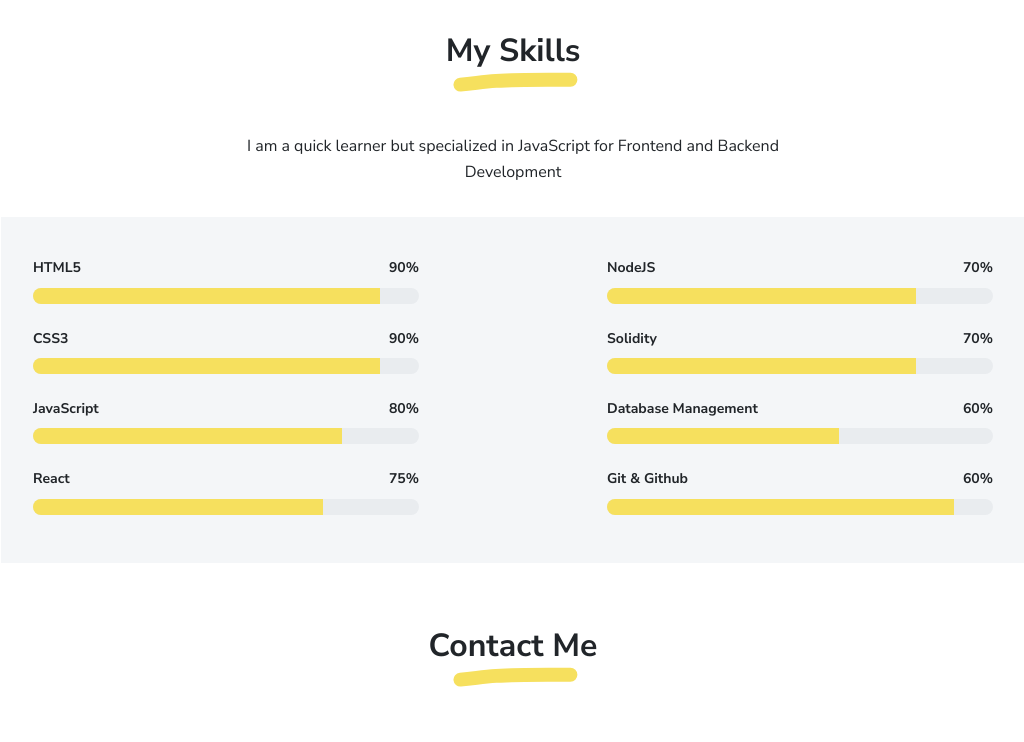
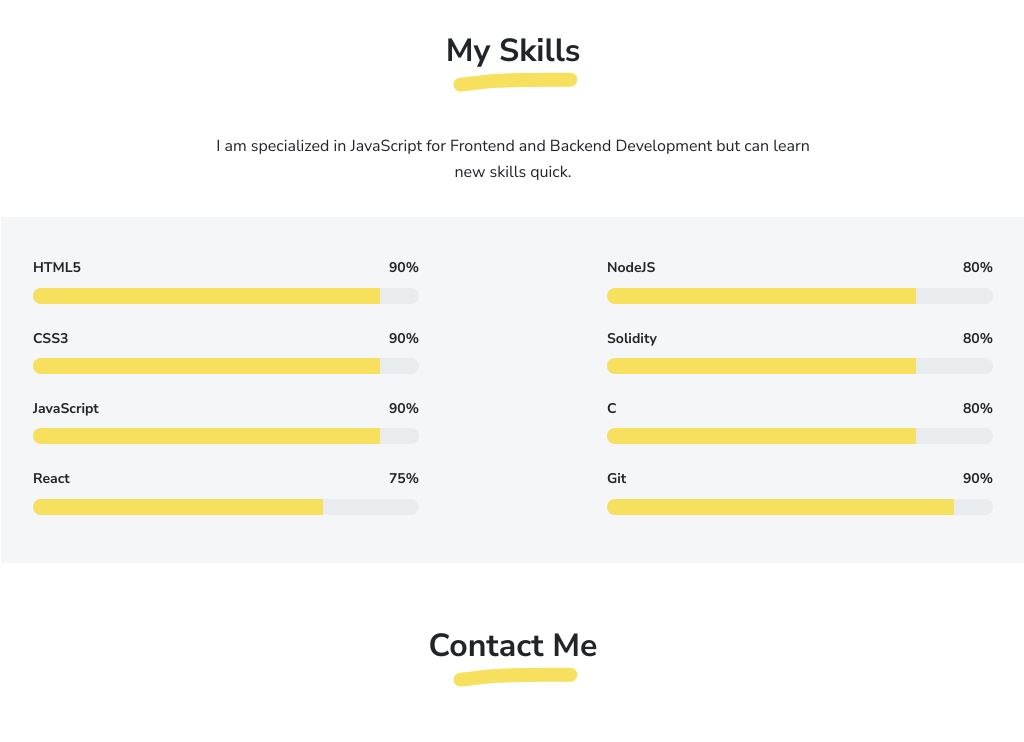
Before and after one commit to Hexdee/hexdee.github.io, a plain HTML site: page index.html in a window 1280 px wide. Shown: the part 1400-2142 px from the top of the page, without its empty margins (127-1151 px from the left). Drawn offline with Linux system fonts and the light colour scheme.

Commit message:
Update index.html

```diff
--- a/index.html
+++ b/index.html
@@ -31,7 +31,7 @@
     <header class="bg-light">
 
       <nav class="navbar navbar-expand-lg navbar-light bg-light" id="header-nav" role="navigation">
-        <div class="container"><a class="link-dark navbar-brand site-title mb-0" href="#">My Resume</a>
+        <div class="container"><a class="link-dark navbar-brand site-title mb-0" href="#">Hex Dee </a>
           <button class="navbar-toggler" type="button" data-bs-toggle="collapse" data-bs-target="#navbarSupportedContent" aria-controls="navbarSupportedContent" aria-expanded="false" aria-label="Toggle navigation"><span class="navbar-toggler-icon"></span></button>
           <div class="collapse navbar-collapse" id="navbarSupportedContent">
             <ul class="navbar-nav ms-auto me-2">
@@ -79,7 +79,7 @@
     <div class="row">
       <div class="col-md-6">
         <h2 class="h4 my-2">Hello! I'm Lukman Saheed.</h2>
-        <p>I am passionate about tech and Web Development. I am a skilled front-end and backend developer. I am a quick learner and a team worker that gets the job done. I can easily capitalize on low hanging fruits and quickly maximize timely deliverables for real-time schemas.</p>
+        <p>I am passionate about tech and Web Development. I am a skilled frontend and backend developer. I am a quick learner and a team worker that gets the job done. I can easily capitalize on low hanging fruits and quickly maximize timely deliverables for real-time schemas.</p>
         <div class="row mt-3">
           <div class="col-sm-2">
             <div class="pb-1">Age:</div>
@@ -127,7 +127,7 @@
       <h2 class="marker marker-center">My Skills</h2>
     </div>
     <div class="text-center">
-      <p class="mx-auto mb-3" style="max-width:600px">I am a quick learner but specialized in JavaScript for Frontend and Backend Development</p>
+      <p class="mx-auto mb-3" style="max-width:600px">I am specialized in JavaScript for Frontend and Backend Development but can learn new skills quick.</p>
     </div>
     <div class="bg-light p-3">
       <div class="row">
@@ -145,9 +145,9 @@
             </div>
           </div>
           <div class="py-1">
-            <div class="d-flex text-small fw-bolder"><span class="me-auto">JavaScript</span><span>80%</span></div>
+            <div class="d-flex text-small fw-bolder"><span class="me-auto">JavaScript</span><span>90%</span></div>
             <div class="progress my-1">
-              <div class="progress-bar bg-primary" role="progressbar" data-aos="zoom-in-right" data-aos-delay="300" data-aos-anchor=".skills-section" style="width: 80%" aria-valuenow="80" aria-valuemin="0" aria-valuemax="100"></div>
+              <div class="progress-bar bg-primary" role="progressbar" data-aos="zoom-in-right" data-aos-delay="300" data-aos-anchor=".skills-section" style="width: 90%" aria-valuenow="80" aria-valuemin="0" aria-valuemax="100"></div>
             </div>
           </div>
           <div class="py-1">
@@ -159,25 +159,25 @@
         </div>
         <div class="col-md-5 offset-md-2">
           <div class="py-1">
-            <div class="d-flex text-small fw-bolder"><span class="me-auto">NodeJS</span><span>70%</span></div>
+            <div class="d-flex text-small fw-bolder"><span class="me-auto">NodeJS</span><span>80%</span></div>
             <div class="progress my-1">
               <div class="progress-bar bg-primary" role="progressbar" data-aos="zoom-in-right" data-aos-delay="400" data-aos-anchor=".skills-section" style="width: 80%" aria-valuenow="80" aria-valuemin="0" aria-valuemax="100"></div>
             </div>
           </div>
           <div class="py-1">
-            <div class="d-flex text-small fw-bolder"><span class="me-auto">Solidity</span><span>70%</span></div>
+            <div class="d-flex text-small fw-bolder"><span class="me-auto">Solidity</span><span>80%</span></div>
             <div class="progress my-1">
               <div class="progress-bar bg-primary" role="progressbar" data-aos="zoom-in-right" data-aos-delay="500" data-aos-anchor=".skills-section" style="width: 80%" aria-valuenow="80" aria-valuemin="0" aria-valuemax="100"></div>
             </div>
           </div>
           <div class="py-1">
-            <div class="d-flex text-small fw-bolder"><span class="me-auto">Database Management</span><span>60%</span></div>
+            <div class="d-flex text-small fw-bolder"><span class="me-auto">C</span><span>80%</span></div>
             <div class="progress my-1">
-              <div class="progress-bar bg-primary" role="progressbar" data-aos="zoom-in-right" data-aos-delay="600" data-aos-anchor=".skills-section" style="width: 60%" aria-valuenow="60" aria-valuemin="0" aria-valuemax="100"></div>
+              <div class="progress-bar bg-primary" role="progressbar" data-aos="zoom-in-right" data-aos-delay="600" data-aos-anchor=".skills-section" style="width: 80%" aria-valuenow="60" aria-valuemin="0" aria-valuemax="100"></div>
             </div>
           </div>
           <div class="py-1">
-            <div class="d-flex text-small fw-bolder"><span class="me-auto">Git & Github</span><span>60%</span></div>
+            <div class="d-flex text-small fw-bolder"><span class="me-auto">Git</span><span>90%</span></div>
             <div class="progress my-1">
               <div class="progress-bar bg-primary" role="progressbar" data-aos="zoom-in-right" data-aos-delay="600" data-aos-anchor=".skills-section" style="width: 90%" aria-valuenow="90" aria-valuemin="0" aria-valuemax="100"></div>
             </div>
```
